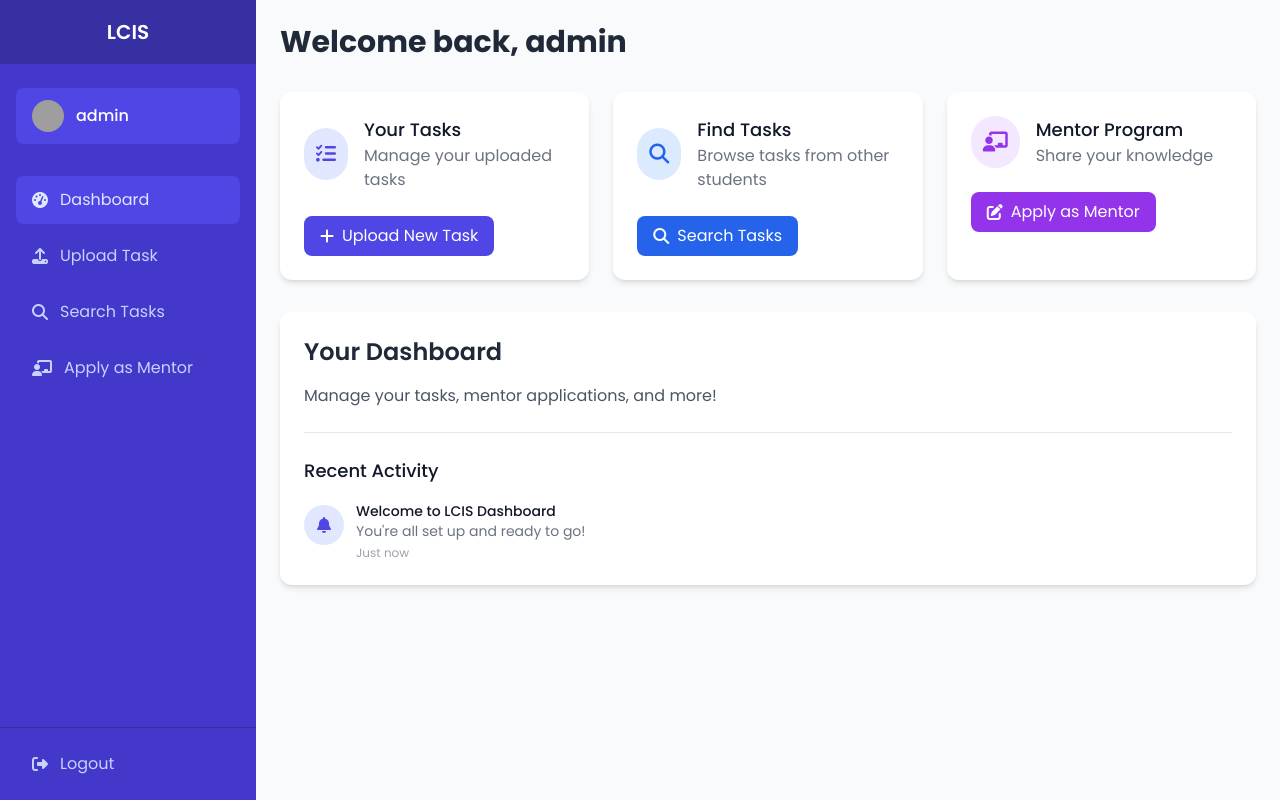
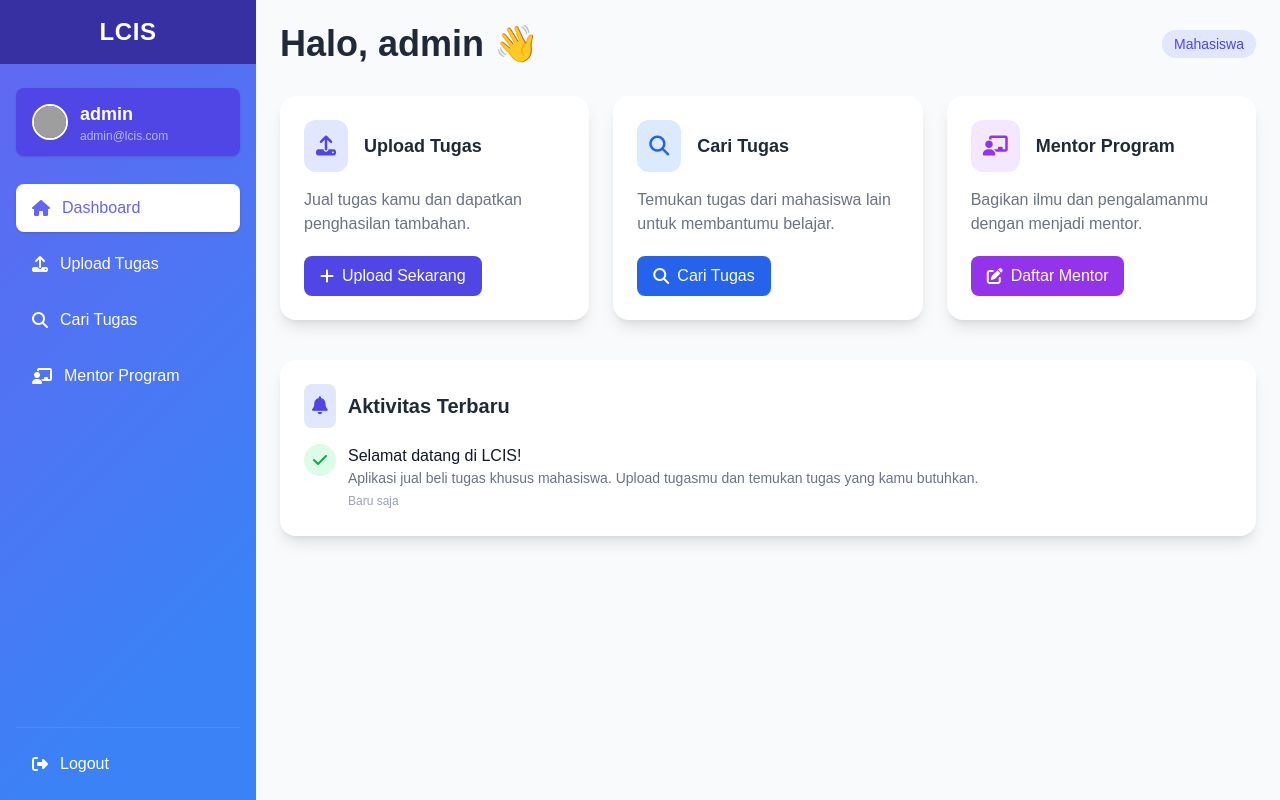
Before and after one commit to daffahakim12/rpllll, a PHP site: page /dashboard.php in a window 1280 px wide. Run offline with PHP 8.4, Linux system fonts and the light colour scheme; a user stored in the database is signed in; data comes from the database, SQL or seed files in the repository; some libraries are stand-ins or nearby versions; grey boxes are pictures that could not be loaded.

Commit message:
Update dashboard.php

```diff
--- a/WEB RPLL/dashboard.php
+++ b/WEB RPLL/dashboard.php
@@ -1,245 +1,224 @@
 <?php
 session_start();
 include_once 'includes/functions.php';
-requireLogin(); // Ensure user is logged in
+requireLogin();
 
-// Fetch user data from the database
 $conn = connectDB();
 $user_id = $_SESSION['user_id'];
 
-// Use prepared statement to prevent SQL injection
 $stmt = $conn->prepare("SELECT * FROM users WHERE id = ?");
 $stmt->bind_param("i", $user_id);
 $stmt->execute();
 $result = $stmt->get_result();
 $user = $result->fetch_assoc();
-
-// Close statement
 $stmt->close();
 ?>
-
 <!DOCTYPE html>
-<html lang="en">
+<html lang="id">
 <head>
     <meta charset="UTF-8">
     <meta name="viewport" content="width=device-width, initial-scale=1.0">
     <title>Dashboard - LCIS</title>
-    <!-- Tailwind CSS via CDN -->
+    <!-- Tailwind CSS -->
     <script src="https://cdn.tailwindcss.com"></script>
-    <!-- Font Awesome for icons -->
+    <!-- Font Awesome -->
     <link rel="stylesheet" href="https://cdnjs.cloudflare.com/ajax/libs/font-awesome/6.4.0/css/all.min.css">
     <style>
-        @import url('https://fonts.googleapis.com/css2?family=Poppins:wght@300;400;500;600;700&display=swap');
-        body {
-            font-family: 'Poppins', sans-serif;
-            background-color: #f8fafc;
+        body { font-family: 'Poppins', sans-serif; }
+        .card-glow:hover {
+            box-shadow: 0 8px 32px 0 rgba(99,102,241,0.10), 0 1.5px 8px 0 rgba(0,0,0,0.06);
+            transform: translateY(-2px) scale(1.01);
         }
-        .card-hover:hover {
-            transform: translateY(-5px);
-            box-shadow: 0 10px 25px -5px rgba(0, 0, 0, 0.1);
+        .sidebar-gradient {
+            background: linear-gradient(135deg, #6366f1, #3b82f6 80%);
+        }
+        .nav-active {
+            background: #fff;
+            color: #6366f1 !important;
+        }
+        .nav-active i { color: #6366f1 !important; }
+        .notif-badge {
+            background: #ef4444;
+            color: #fff;
+            font-size: 0.7em;
+            border-radius: 99px;
+            padding: 2px 7px;
+            position: absolute;
+            right: -10px;
+            top: -5px;
+            font-weight: 600;
         }
     </style>
 </head>
 <body class="bg-gray-50">
-    <!-- Navigation Sidebar -->
 <div class="flex h-screen">
     <!-- Sidebar -->
-        <div class="hidden md:flex md:flex-shrink-0">
-            <div class="flex flex-col w-64 bg-indigo-700 text-white">
-                <div class="flex items-center justify-center h-16 px-4 bg-indigo-800">
-                    <span class="text-xl font-semibold">LCIS</span>
+    <aside class="hidden md:flex w-64 flex-col sidebar-gradient text-white">
+        <div class="flex items-center justify-center h-16 bg-indigo-800">
+            <span class="text-2xl font-bold tracking-wide">LCIS</span>
         </div>
         <div class="flex flex-col flex-grow px-4 py-4 overflow-y-auto">
-                    <div class="flex items-center px-4 py-3 mt-2 rounded-lg bg-indigo-600">
-                        <img class="w-8 h-8 rounded-full" src="https://ui-avatars.com/api/?name=<?php echo urlencode($user['username']); ?>&background=random" alt="User avatar">
-                        <span class="ml-3 font-medium"><?php echo htmlspecialchars($user['username'] ?? 'User'); ?></span>
+            <div class="flex items-center px-4 py-3 mt-2 rounded-lg bg-indigo-600 shadow">
+                <img class="w-9 h-9 rounded-full border-2 border-white" src="https://ui-avatars.com/api/?name=<?php echo urlencode($user['username']); ?>&background=6366f1&color=fff" alt="User avatar">
+                <div class="ml-3">
+                    <span class="font-semibold text-lg"><?php echo htmlspecialchars($user['username'] ?? 'User'); ?></span>
+                    <div class="text-xs text-indigo-100 opacity-70"><?php echo htmlspecialchars($user['email']); ?></div>
                 </div>
-                    <nav class="mt-6">
-                        <a href="dashboard.php" class="flex items-center px-4 py-3 mt-2 text-indigo-100 bg-indigo-600 rounded-lg">
-                            <i class="fas fa-tachometer-alt"></i>
-                            <span class="ml-3">Dashboard</span>
+            </div>
+            <nav class="mt-7 space-y-2">
+                <a href="dashboard.php" class="flex items-center gap-3 px-4 py-3 rounded-lg font-medium nav-active shadow transition">
+                    <i class="fas fa-home"></i> Dashboard
                 </a>
-                        <a href="upload_task.php" class="flex items-center px-4 py-3 mt-2 text-indigo-200 hover:bg-indigo-600 hover:text-indigo-100 rounded-lg transition-colors duration-200">
-                            <i class="fas fa-upload"></i>
-                            <span class="ml-3">Upload Task</span>
+                <a href="upload_task.php" class="flex items-center gap-3 px-4 py-3 rounded-lg font-medium hover:bg-white hover:text-indigo-600 transition">
+                    <i class="fas fa-upload"></i> Upload Tugas
                 </a>
-                        <a href="search_task.php" class="flex items-center px-4 py-3 mt-2 text-indigo-200 hover:bg-indigo-600 hover:text-indigo-100 rounded-lg transition-colors duration-200">
-                            <i class="fas fa-search"></i>
-                            <span class="ml-3">Search Tasks</span>
+                <a href="search_task.php" class="flex items-center gap-3 px-4 py-3 rounded-lg font-medium hover:bg-white hover:text-indigo-600 transition">
+                    <i class="fas fa-search"></i> Cari Tugas
                 </a>
-                        <a href="mentor/mentor_application.php" class="flex items-center px-4 py-3 mt-2 text-indigo-200 hover:bg-indigo-600 hover:text-indigo-100 rounded-lg transition-colors duration-200">
-                            <i class="fas fa-chalkboard-teacher"></i>
-                            <span class="ml-3">Apply as Mentor</span>
+                <a href="mentor/mentor_application.php" class="flex items-center gap-3 px-4 py-3 rounded-lg font-medium hover:bg-white hover:text-indigo-600 transition">
+                    <i class="fas fa-chalkboard-teacher"></i> Mentor Program
                 </a>
             </nav>
+            <div class="mt-auto pt-4 border-t border-indigo-400/40">
+                <a href="logout.php" class="flex items-center gap-3 px-4 py-2 rounded-lg font-medium hover:bg-white hover:text-indigo-600 transition" onclick="return confirm('Keluar dari akun?')">
+                    <i class="fas fa-sign-out-alt"></i> Logout
+                </a>
             </div>
-                <div class="p-4 border-t border-indigo-800">
-                    <a href="logout.php" class="flex items-center px-4 py-2 text-indigo-200 hover:bg-indigo-600 hover:text-indigo-100 rounded-lg transition-colors duration-200" onclick="return confirm('Are you sure you want to logout?')">
-                        <i class="fas fa-sign-out-alt"></i>
-                        <span class="ml-3">Logout</span>
+        </div>
+    </aside>
+
+    <!-- Main Content -->
+    <div class="flex-1 flex flex-col overflow-hidden">
+        <!-- Mobile Navbar -->
+        <header class="md:hidden sticky top-0 z-10 bg-white shadow-sm">
+            <div class="flex items-center justify-between px-4 py-3">
+                <div class="flex items-center gap-2">
+                    <button id="mobile-menu-button" class="text-indigo-600 text-xl">
+                        <i class="fas fa-bars"></i>
+                    </button>
+                    <span class="ml-2 text-2xl font-bold">LCIS</span>
+                </div>
+                <div class="relative">
+                    <img class="w-9 h-9 rounded-full border-2 border-indigo-200" src="https://ui-avatars.com/api/?name=<?php echo urlencode($user['username']); ?>&background=6366f1&color=fff" alt="User avatar">
+                    <span class="notif-badge" title="1 Notifikasi">1</span>
+                </div>
+            </div>
+        </header>
+
+        <!-- Mobile Sidebar -->
+        <div id="mobile-menu" class="hidden md:hidden absolute top-0 left-0 w-64 h-full z-40 sidebar-gradient text-white shadow-lg">
+            <div class="flex flex-col h-full">
+                <div class="flex items-center justify-center h-16 bg-indigo-800">
+                    <span class="text-2xl font-bold tracking-wide">LCIS</span>
+                </div>
+                <div class="flex items-center px-4 py-3 mt-2 rounded-lg bg-indigo-600 shadow">
+                    <img class="w-9 h-9 rounded-full border-2 border-white" src="https://ui-avatars.com/api/?name=<?php echo urlencode($user['username']); ?>&background=6366f1&color=fff" alt="User avatar">
+                    <div class="ml-3">
+                        <span class="font-semibold text-lg"><?php echo htmlspecialchars($user['username'] ?? 'User'); ?></span>
+                        <div class="text-xs text-indigo-100 opacity-70"><?php echo htmlspecialchars($user['email']); ?></div>
+                    </div>
+                </div>
+                <nav class="mt-7 space-y-2 flex-1">
+                    <a href="dashboard.php" class="flex items-center gap-3 px-4 py-3 rounded-lg font-medium nav-active shadow transition">
+                        <i class="fas fa-home"></i> Dashboard
+                    </a>
+                    <a href="upload_task.php" class="flex items-center gap-3 px-4 py-3 rounded-lg font-medium hover:bg-white hover:text-indigo-600 transition">
+                        <i class="fas fa-upload"></i> Upload Tugas
+                    </a>
+                    <a href="search_task.php" class="flex items-center gap-3 px-4 py-3 rounded-lg font-medium hover:bg-white hover:text-indigo-600 transition">
+                        <i class="fas fa-search"></i> Cari Tugas
+                    </a>
+                    <a href="mentor/mentor_application.php" class="flex items-center gap-3 px-4 py-3 rounded-lg font-medium hover:bg-white hover:text-indigo-600 transition">
+                        <i class="fas fa-chalkboard-teacher"></i> Mentor Program
+                    </a>
+                </nav>
+                <div class="px-4 pb-4">
+                    <a href="logout.php" class="flex items-center gap-3 px-4 py-2 rounded-lg font-medium hover:bg-white hover:text-indigo-600 transition" onclick="return confirm('Keluar dari akun?')">
+                        <i class="fas fa-sign-out-alt"></i> Logout
                     </a>
                 </div>
             </div>
         </div>
 
-        <!-- Main Content -->
-        <div class="flex flex-col flex-1 overflow-hidden">
-            <!-- Mobile Header -->
-            <header class="md:hidden bg-white shadow">
-                <div class="flex items-center justify-between px-4 py-3">
-                    <div class="flex items-center">
-                        <button id="mobile-menu-button" class="text-gray-500 focus:outline-none">
-                            <i class="fas fa-bars"></i>
-                        </button>
-                        <span class="ml-3 text-lg font-semibold">LCIS</span>
-                    </div>
-                    <div class="flex items-center">
-                        <img class="w-8 h-8 rounded-full" src="https://ui-avatars.com/api/?name=<?php echo urlencode($user['username']); ?>&background=random" alt="User avatar">
-                    </div>
-                </div>
-            </header>
-
-            <!-- Mobile Sidebar (hidden by default) -->
-            <div id="mobile-menu" class="hidden md:hidden bg-indigo-700 text-white">
-                <nav class="px-2 py-4">
-                    <a href="dashboard.php" class="flex items-center px-4 py-3 text-indigo-100 bg-indigo-600 rounded-lg">
-                        <i class="fas fa-tachometer-alt"></i>
-                        <span class="ml-3">Dashboard</span>
-                    </a>
-                    <a href="upload_task.php" class="flex items-center px-4 py-3 mt-2 text-indigo-200 hover:bg-indigo-600 hover:text-indigo-100 rounded-lg">
-                        <i class="fas fa-upload"></i>
-                        <span class="ml-3">Upload Task</span>
-                    </a>
-                    <a href="search_task.php" class="flex items-center px-4 py-3 mt-2 text-indigo-200 hover:bg-indigo-600 hover:text-indigo-100 rounded-lg">
-                        <i class="fas fa-search"></i>
-                        <span class="ml-3">Search Tasks</span>
-                    </a>
-                    <a href="mentor/mentor_application.php" class="flex items-center px-4 py-3 mt-2 text-indigo-200 hover:bg-indigo-600 hover:text-indigo-100 rounded-lg">
-                        <i class="fas fa-chalkboard-teacher"></i>
-                        <span class="ml-3">Apply as Mentor</span>
-                    </a>
-                    <a href="logout.php" class="flex items-center px-4 py-3 mt-2 text-indigo-200 hover:bg-indigo-600 hover:text-indigo-100 rounded-lg" onclick="return confirm('Are you sure you want to logout?')">
-                        <i class="fas fa-sign-out-alt"></i>
-                        <span class="ml-3">Logout</span>
-                    </a>
-                </nav>
-            </div>
-
-            <!-- Main Content Area -->
+        <!-- Main -->
         <main class="flex-1 overflow-y-auto p-6 bg-gray-50">
             <div class="max-w-7xl mx-auto">
                 <div class="flex justify-between items-center mb-8">
-                        <h1 class="text-3xl font-bold text-gray-800">Welcome back, <?php echo htmlspecialchars($user['username'] ?? 'User'); ?></h1>
+                    <h1 class="text-3xl md:text-4xl font-bold text-gray-800">Halo, <?php echo htmlspecialchars($user['username'] ?? 'User'); ?> 👋</h1>
+                    <span class="bg-indigo-100 text-indigo-600 px-3 py-1 rounded-full text-sm font-medium hidden md:inline-block">Mahasiswa</span>
                 </div>
 
-                    <!-- Dashboard Cards -->
-                    <div class="grid grid-cols-1 md:grid-cols-2 lg:grid-cols-3 gap-6 mb-8">
-                        <!-- Task Card -->
-                        <div class="bg-white rounded-xl shadow-md overflow-hidden transition-all duration-300 card-hover">
-                            <div class="p-6">
-                                <div class="flex items-center">
-                                    <div class="p-3 rounded-full bg-indigo-100 text-indigo-600">
-                                        <i class="fas fa-tasks text-xl"></i>
+                <!-- Cards -->
+                <div class="grid grid-cols-1 md:grid-cols-3 gap-6 mb-10">
+                    <!-- Upload Task -->
+                    <div class="bg-white rounded-2xl shadow-lg p-6 card-glow flex flex-col items-start">
+                        <div class="flex items-center mb-4">
+                            <span class="p-3 rounded-xl bg-indigo-100 text-indigo-600 text-xl"><i class="fas fa-upload"></i></span>
+                            <span class="ml-4 text-lg font-semibold text-gray-800">Upload Tugas</span>
                         </div>
-                                    <div class="ml-4">
-                                        <h3 class="text-lg font-medium text-gray-900">Your Tasks</h3>
-                                        <p class="text-gray-500">Manage your uploaded tasks</p>
+                        <p class="text-gray-500 mb-5">Jual tugas kamu dan dapatkan penghasilan tambahan.</p>
+                        <a href="upload_task.php" class="mt-auto inline-flex items-center px-4 py-2 bg-indigo-600 text-white rounded-lg hover:bg-indigo-700 transition">
+                            <i class="fas fa-plus mr-2"></i>Upload Sekarang
+                        </a>
                     </div>
+                    <!-- Cari Task -->
+                    <div class="bg-white rounded-2xl shadow-lg p-6 card-glow flex flex-col items-start">
+                        <div class="flex items-center mb-4">
+                            <span class="p-3 rounded-xl bg-blue-100 text-blue-600 text-xl"><i class="fas fa-search"></i></span>
+                            <span class="ml-4 text-lg font-semibold text-gray-800">Cari Tugas</span>
                         </div>
-                                <div class="mt-6">
-                                    <a href="upload_task.php" class="inline-flex items-center px-4 py-2 bg-indigo-600 text-white rounded-lg hover:bg-indigo-700 transition-colors duration-200">
-                                        <i class="fas fa-plus mr-2"></i>
-                                        Upload New Task
+                        <p class="text-gray-500 mb-5">Temukan tugas dari mahasiswa lain untuk membantumu belajar.</p>
+                        <a href="search_task.php" class="mt-auto inline-flex items-center px-4 py-2 bg-blue-600 text-white rounded-lg hover:bg-blue-700 transition">
+                            <i class="fas fa-search mr-2"></i>Cari Tugas
+                        </a>
+                    </div>
+                    <!-- Mentor -->
+                    <div class="bg-white rounded-2xl shadow-lg p-6 card-glow flex flex-col items-start">
+                        <div class="flex items-center mb-4">
+                            <span class="p-3 rounded-xl bg-purple-100 text-purple-600 text-xl"><i class="fas fa-chalkboard-teacher"></i></span>
+                            <span class="ml-4 text-lg font-semibold text-gray-800">Mentor Program</span>
+                        </div>
+                        <p class="text-gray-500 mb-5">Bagikan ilmu dan pengalamanmu dengan menjadi mentor.</p>
+                        <a href="mentor/mentor_application.php" class="mt-auto inline-flex items-center px-4 py-2 bg-purple-600 text-white rounded-lg hover:bg-purple-700 transition">
+                            <i class="fas fa-edit mr-2"></i>Daftar Mentor
                         </a>
                     </div>
                 </div>
+
+                <!-- Recent Activity / Info -->
+                <div class="bg-white rounded-2xl shadow-lg p-6">
+                    <div class="flex items-center mb-4">
+                        <span class="p-2 rounded-lg bg-indigo-100 text-indigo-600 text-lg"><i class="fas fa-bell"></i></span>
+                        <h2 class="ml-3 text-xl font-semibold text-gray-800">Aktivitas Terbaru</h2>
                     </div>
-
-                        <!-- Search Card -->
-                        <div class="bg-white rounded-xl shadow-md overflow-hidden transition-all duration-300 card-hover">
-                            <div class="p-6">
-                                <div class="flex items-center">
-                                    <div class="p-3 rounded-full bg-blue-100 text-blue-600">
-                                        <i class="fas fa-search text-xl"></i>
-                                    </div>
-                                    <div class="ml-4">
-                                        <h3 class="text-lg font-medium text-gray-900">Find Tasks</h3>
-                                        <p class="text-gray-500">Browse tasks from other students</p>
+                    <div class="space-y-3">
+                        <div class="flex items-start">
+                            <span class="inline-flex items-center justify-center h-8 w-8 rounded-full bg-green-100 text-green-600 mr-3">
+                                <i class="fas fa-check"></i>
+                            </span>
+                            <div>
+                                <p class="font-medium text-gray-900">Selamat datang di LCIS!</p>
+                                <p class="text-gray-500 text-sm">Aplikasi jual beli tugas khusus mahasiswa. Upload tugasmu dan temukan tugas yang kamu butuhkan.</p>
+                                <span class="text-xs text-gray-400">Baru saja</span>
                             </div>
                         </div>
-                                <div class="mt-6">
-                                    <a href="search_task.php" class="inline-flex items-center px-4 py-2 bg-blue-600 text-white rounded-lg hover:bg-blue-700 transition-colors duration-200">
-                                        <i class="fas fa-search mr-2"></i>
-                                        Search Tasks
-                                    </a>
-                                </div>
-                            </div>
-                        </div>
-
-                        <!-- Mentor Card -->
-                        <div class="bg-white rounded-xl shadow-md overflow-hidden transition-all duration-300 card-hover">
-                            <div class="p-6">
-                                <div class="flex items-center">
-                                    <div class="p-3 rounded-full bg-purple-100 text-purple-600">
-                                        <i class="fas fa-chalkboard-teacher text-xl"></i>
-                                    </div>
-                                    <div class="ml-4">
-                                        <h3 class="text-lg font-medium text-gray-900">Mentor Program</h3>
-                                        <p class="text-gray-500">Share your knowledge</p>
-                                    </div>
-                                </div>
-                                <div class="mt-6">
-                                    <a href="mentor/mentor_application.php" class="inline-flex items-center px-4 py-2 bg-purple-600 text-white rounded-lg hover:bg-purple-700 transition-colors duration-200">
-                                        <i class="fas fa-edit mr-2"></i>
-                                        Apply as Mentor
-                                    </a>
-                                </div>
-                            </div>
-                        </div>
-                    </div>
-
-                    <!-- Dashboard Content -->
-                    <div class="bg-white rounded-xl shadow-md overflow-hidden p-6 mb-8">
-                        <h2 class="text-2xl font-semibold text-gray-800 mb-4">Your Dashboard</h2>
-                        <p class="text-gray-600 mb-6">Manage your tasks, mentor applications, and more!</p>
-
-                        <!-- Recent Activity Section -->
-                        <div class="border-t border-gray-200 pt-6">
-                            <h3 class="text-lg font-medium text-gray-900 mb-4">Recent Activity</h3>
-                            <div class="space-y-4">
-                                <div class="flex items-start">
-                                    <div class="flex-shrink-0 pt-1">
-                                        <div class="h-10 w-10 rounded-full bg-indigo-100 flex items-center justify-center">
-                                            <i class="fas fa-bell text-indigo-600"></i>
-                                        </div>
-                                    </div>
-                                    <div class="ml-3">
-                                        <p class="text-sm font-medium text-gray-900">Welcome to LCIS Dashboard</p>
-                                        <p class="text-sm text-gray-500">You're all set up and ready to go!</p>
-                                        <p class="text-xs text-gray-400 mt-1">Just now</p>
-                                    </div>
-                                </div>
-                            </div>
+                        <!-- Tambahkan aktivitas lain jika ada -->
                     </div>
                 </div>
             </div>
         </main>
     </div>
 </div>
-
 <script>
     // Mobile menu toggle
     document.getElementById('mobile-menu-button').addEventListener('click', function() {
         const menu = document.getElementById('mobile-menu');
         menu.classList.toggle('hidden');
     });
-
     // Confirm logout
     document.querySelectorAll('[href="logout.php"]').forEach(link => {
         link.addEventListener('click', function(e) {
-                if (!confirm('Are you sure you want to logout?')) {
-                    e.preventDefault();
-                }
+            if (!confirm('Keluar dari akun?')) e.preventDefault();
         });
     });
 </script>
```
Lines whose indentation alone changed are shown as unchanged.
